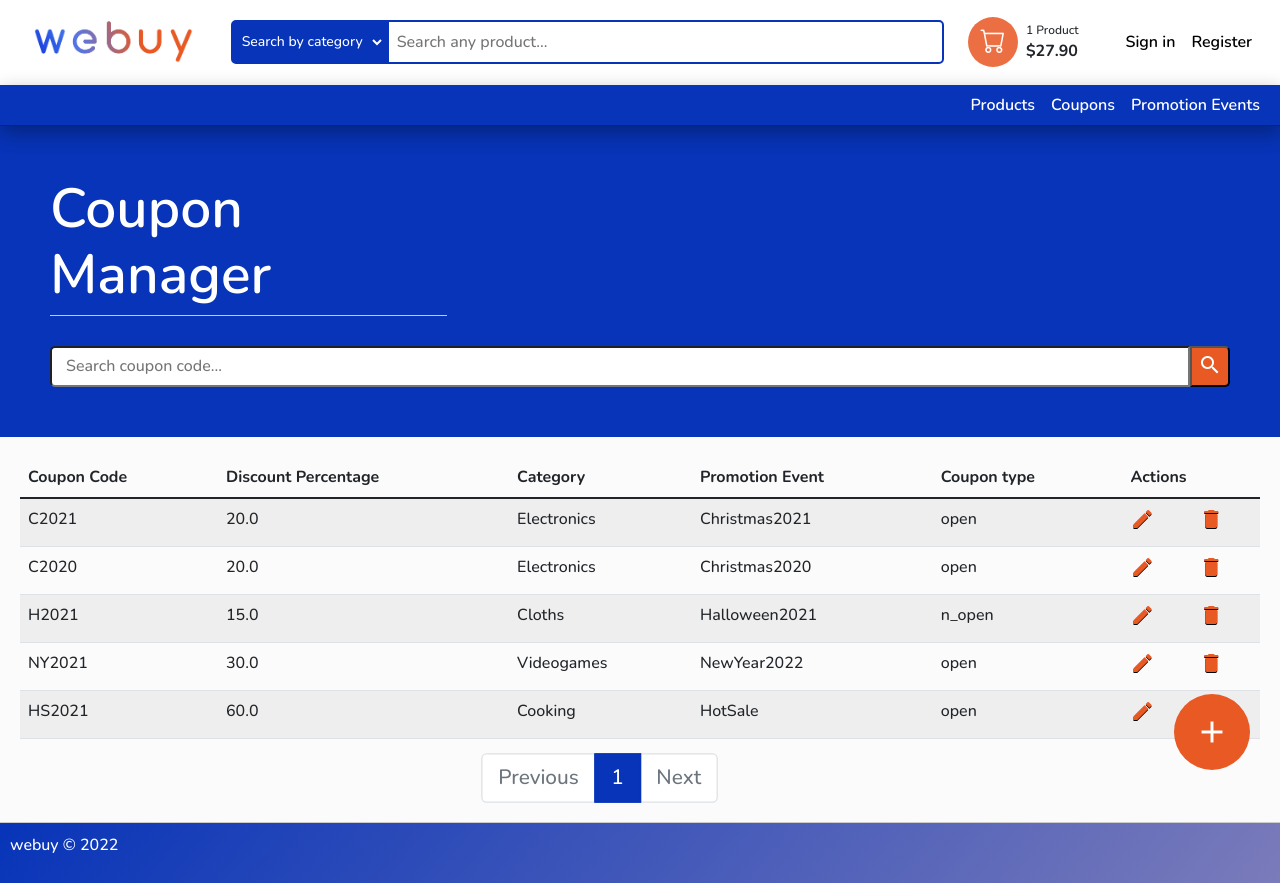
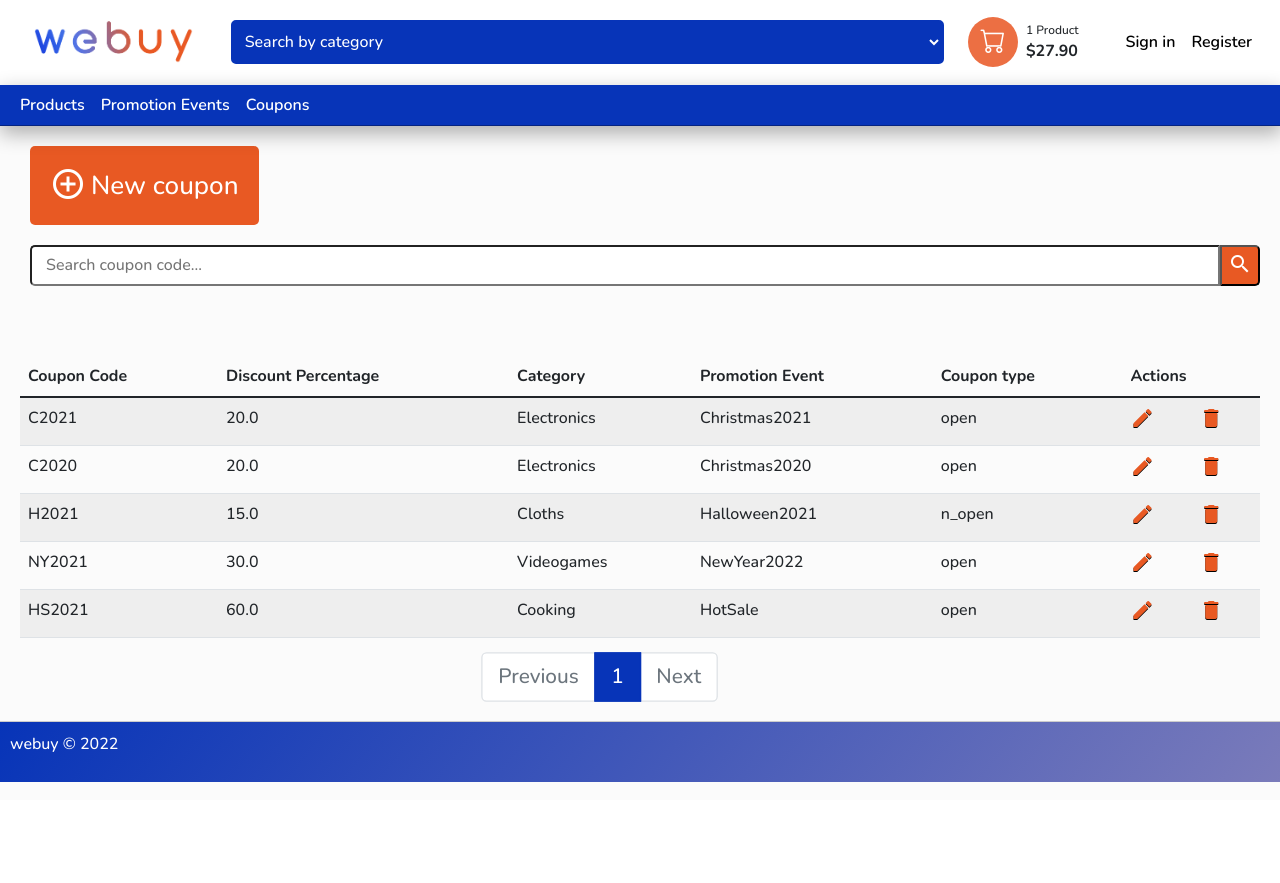
Before and after one commit to OliverSotoFlores/WeBuySpring, a Spring Boot app: page /coupons in a window 1280 px wide. After the commit the page ends 782 px from the top, so only its background shows below. Run offline with Spring Boot 4, Linux system fonts and the light colour scheme; data comes from the database, SQL or seed files in the repository; some libraries are stand-ins or nearby versions.

Commit message:
Fixed views design

```diff
--- a/init.sql
+++ b/init.sql
@@ -128,6 +128,7 @@ insert into registered_user values (1, 'test@gmail.com', 'test123', 'Test Subjec
 insert into registered_user values (2, 'test2@gmail.com', 'test123', 'Test Subject', 'Mexico', '123456789');
 
 insert into shopping_cart values(1, '2022-01-18', 'in_session', 1);
+insert into shopping_cart values(2, '2022-01-18', 'in_session', 2);
 
 insert into shopping_product_details values (1, 1, 2000, 2000, 1, 1);
 insert into shopping_product_details values (2, 1, 1500, 1500, 2, 1);
--- a/src/main/java/com/xtremedreamers/webuy/persistence/CartDetailsDao.java
+++ b/src/main/java/com/xtremedreamers/webuy/persistence/CartDetailsDao.java
@@ -15,7 +15,7 @@ public class CartDetailsDao implements GenericDao<CartDetails, Integer>{
 	private JdbcTemplate jdbcTemplate;
 
 	@Override
-	public CartDetails findById(Integer id) {
+	public List<CartDetails> findById(Integer id) {
 		return null;
 	}
 
--- a/src/main/resources/static/css/style.css
+++ b/src/main/resources/static/css/style.css
@@ -41,11 +41,12 @@
 }
 
 .form-inputs select {
-  font-size: 14px;
-  padding: 0px 5px;
+  display: flex;
+  flex-grow: 1;
+  padding: 8px;
   outline: none;
   border: 2px solid #0734b8;
-  border-radius: 5px 0px 0px 5px;
+  border-radius: 5px;
   background-color: #0734b8;
   color: white;
   cursor: pointer;
--- a/src/main/resources/static/css/view-css/coupons.css
+++ b/src/main/resources/static/css/view-css/coupons.css
@@ -1,6 +1,6 @@
 #admin-header {
     padding: 20px;
-  background-color: #0734b8;
+    padding-top: 0px;
     color: white;
 }
 
@@ -28,7 +28,8 @@ h1 {
 }
 
 .coupon-actions {
-  margin: 30px;
+  margin-bottom: 30px;
+  margin-left: 10px;
 }
 
 datalist {
@@ -59,17 +60,20 @@ input[type="text"].search-input {
   padding-top: 5px;
 }
 
-.add-btn {
-  bottom: 30px;
-  right: 30px;
-  position: fixed;
-  z-index: 100;
-  border-radius: 100%;
+.add-btn{
+	display: inline-flex;
+    text-decoration: none;
+    font-size: 26px;
+	margin: 20px 0px;
+    border-radius: 5px;
     padding: 20px;
     color: white;
     background-color: #e85923;
     transition: all 300ms;
     cursor: pointer;
+}
+.add-btn span{
+	padding-right: 5px;
 }
 .add-btn:hover {
   background-color: white;
--- a/src/main/resources/templates/adminProductList.html
+++ b/src/main/resources/templates/adminProductList.html
@@ -21,8 +21,9 @@
     <div th:insert="headerfooter :: admin-header"></div>
     <div class="admin-product-list">
         <section id="admin-header">
-            <h1>Product Manager</h1>
             <section class="list-actions">
+            	<a id="p-add" href="#" class="add-btn" onclick="showAddModalAdminProducts();"><span
+                        class="material-icons md-36">add_circle_outline</span>New product</a>
                 <form action="" class="list-form">
                     <input type="text" name="category" placeholder="Sort by category" list="category-list">
                     <datalist id="category-list">
@@ -38,8 +39,6 @@
                     </button>
 
                 </form>
-                <a id="p-add" href="#" onclick="showAddModalAdminProducts();"><span
-                        class="material-icons md-36 add-btn">add</span></a>
             </section>
         </section>
 
--- a/src/main/resources/templates/coupons.html
+++ b/src/main/resources/templates/coupons.html
@@ -22,8 +22,9 @@
     <div class="admin-coupons">
 
         <section id="admin-header">
-            <h1>Coupon Manager</h1>
             <section class="coupon-actions">
+            	<a id="p-add" href="#" class="add-btn" onclick="showAddModalAdminProducts();"><span
+	                        class="material-icons md-36">add_circle_outline</span>New coupon</a>
                 <form id="couponSearchForm" action="couponSearch" class="coupon-form">
                     <input id="searchInput" type="text" name="search-bar" class="search-input"
                         placeholder="Search coupon code..." />
@@ -34,7 +35,6 @@
                     </button>
 
                 </form>
-                <a href="#" onclick="showAddModal();"><span class="material-icons md-36 add-btn">add</span></a>
             </section>
         </section>
         <section class="coupons-container">
--- a/src/main/resources/templates/headerfooter.html
+++ b/src/main/resources/templates/headerfooter.html
@@ -8,12 +8,13 @@
 	<div th:fragment="admin-header">
 		<nav class="navbar navbar-dark navbar-expand p-0 user-features">
 	        <div class="container-fluid">
-	        	<p></p>
-	            <ul class="navbar-nav d-none d-md-flex ml-auto">
+	            <ul class="navbar-nav d-none d-md-flex mr-auto">
 	                <li class="nav-item"><a class="nav-link" th:href="@{/admin/products}" data-abc="true">Products</a></li>
+	                <li class="nav-item"><a class="nav-link" th:href="@{/promotionevents}" data-abc="true">Promotion Events</a></li>
 	                <li class="nav-item"><a class="nav-link" th:href="@{/coupons}" data-abc="true">Coupons</a></li>
-	                <li class="nav-item"><a class="nav-link" th:href="@{/promotionevents}" data-abc="true">Promotion Events</a></li>
-	            </ul><!-- list-inline // -->
+	            </ul>
+	            <p></p>
+	            <!-- list-inline // -->
 	        </div> <!-- navbar-collapse .// -->
 	        <!-- container // -->
 	    </nav>
@@ -32,7 +33,6 @@
 		                            <option value="clothing">Clothing</option>
 		                            <option value="kitchen">Kitchen</option>
 		                        </select>
-		                        <input type="text" placeholder="Search any product..."><i class="bx bx-search"></i>
 		                    </div>
 		                </div>
 		                <div class="col-md-3 d-flex flex-row justify-content-between">
--- a/src/main/resources/templates/promotions.html
+++ b/src/main/resources/templates/promotions.html
@@ -20,8 +20,9 @@
     <div th:insert="headerfooter :: admin-header"></div>
     <div class="admin-coupons">
         <section id="admin-header">
-            <h1>Promotion Event Manager</h1>
             <section class="coupon-actions">
+            	<a id="p-add" href="#" class="add-btn" onclick="showAddModalAdminProducts();"><span
+	                        class="material-icons md-36">add_circle_outline</span>New promotion event</a>
                 <form id="promotionEventSearchForm" action="searchPromotionEvent" class="coupon-form">
                     <input id="searchInput" type="text" name="search-bar" class="search-input" placeholder="Search promotion event..." />
                     <button type="submit" class="search-btn">
@@ -30,7 +31,6 @@
                         </span>
                     </button>
                 </form>
-                <a onclick="showAddModal();"><span class="material-icons md-36 add-btn">add</span></a>
             </section>
         </section>
         <section class="coupons-container">
```
Also changed, not shown: src/main/resources/static/css/view-css/adminProductList.css (+10 -7 lines), src/main/resources/templates/mainView.html (+0 -14 lines). Lines whose indentation alone changed are shown as unchanged.
